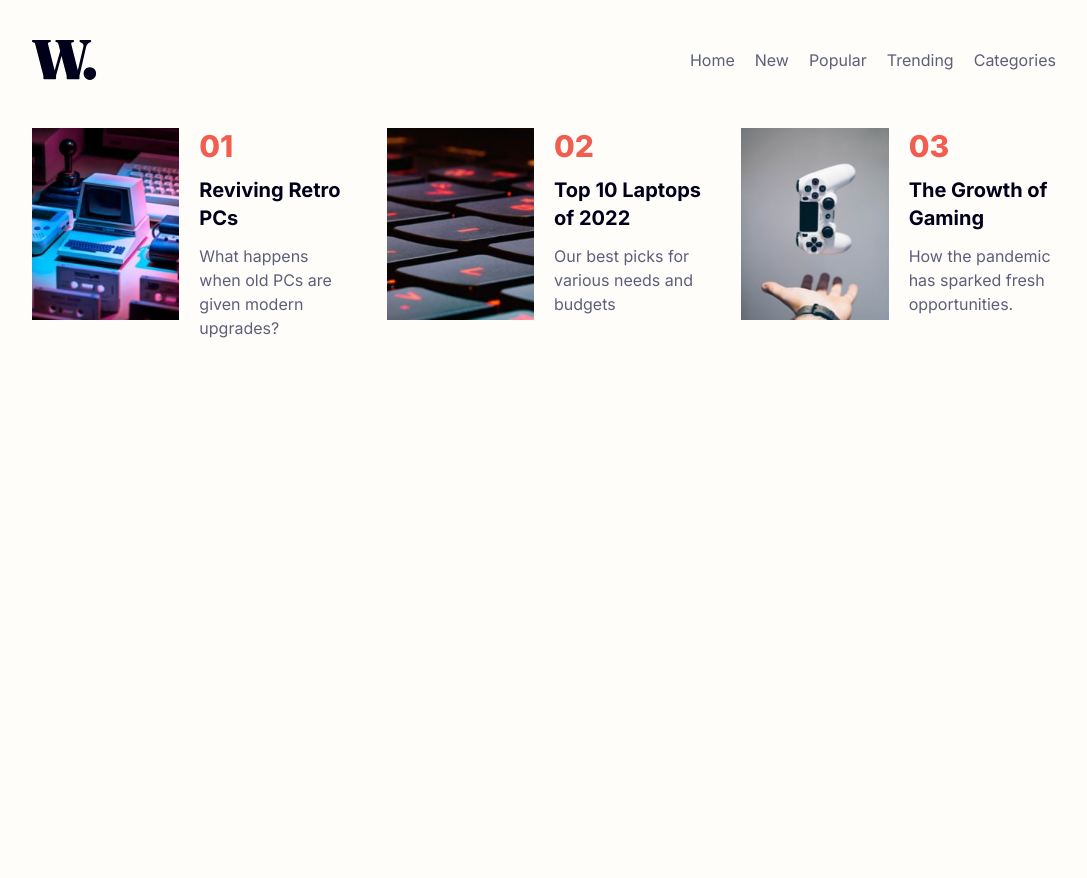
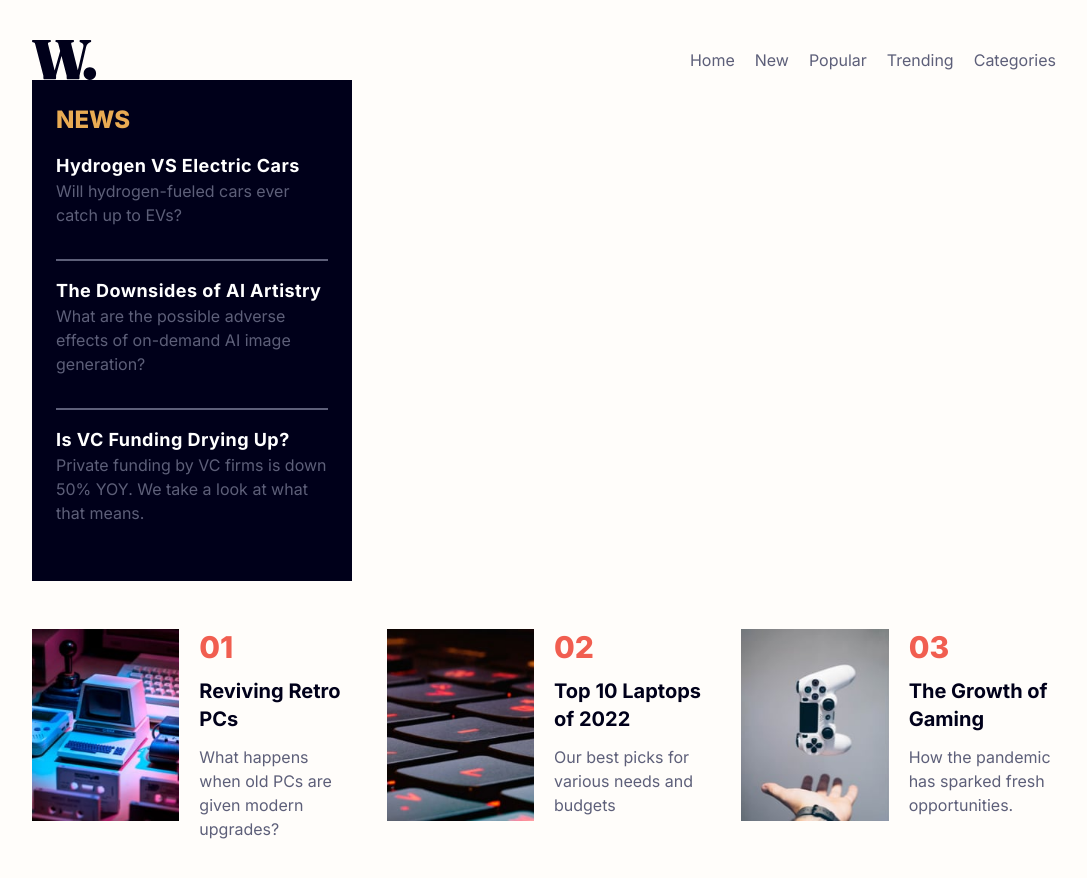
Before and after one commit to Friendlesso/News-Homepage, a React (Vite) app: page / in a window 1280 px wide. Shown: the top 878 px of the page, without its empty margins (96-1183 px from the left). Before the commit the page ends 800 px from the top, so only its background shows below. Built offline with nearby package versions, Linux system fonts and the light colour scheme.

Commit message:
Finished the SideBar for now. Will need fixing when the Main content gets added.

```diff
--- a/src/App.tsx
+++ b/src/App.tsx
@@ -1,11 +1,13 @@
 import Header from "./components/Header/Header"
 import NewsCard from "./components/NewsCard/NewsCard"
+import SideBar from "./components/Sidebar/Sidebar"
 
 function App() {
 
   return (
     <>
       <Header />
+      <SideBar />
       <NewsCard />
     </>
   )
--- /dev/null
+++ b/src/components/Sidebar/Sidebar.tsx
@@ -0,0 +1,27 @@
+import { SIDEBAR_DATA } from "../../data/sidebarData";
+import Article from "../../ui/Article";
+import Aside from "../../ui/Aside";
+
+export default function SideBar() {
+ return (
+  <>
+    <Aside
+      className="bg-(--dark-blue) p-6 flex flex-col gap-4 w-1/4 min-w-xs"
+    >
+      <h2 className="text-(--soft-orange) font-extrabold text-2xl">NEWS</h2>
+      {SIDEBAR_DATA.map((data) => (
+        <Article
+          className="flex flex-col border-b-2 border-(--dark-gray-blue) pb-8 last:border-0 "
+        >
+          <h3 className="text-white hover:text-(--soft-orange) font-bold text-lg/[150%] tracking-wide transition-colors duration-300 ease-in-out">
+            <a href={data.href}>
+              {data.title}
+            </a>
+          </h3>
+          <p className="text-(--dark-gray-blue)">{data.description}</p>
+        </Article>
+      ))}
+    </Aside>
+  </>
+ )
+}
--- /dev/null
+++ b/src/data/sidebarData.ts
@@ -0,0 +1,17 @@
+export const SIDEBAR_DATA = [
+  {
+    title: 'Hydrogen VS Electric Cars',
+    description: 'Will hydrogen-fueled cars ever catch up to EVs?',
+    href: '/'
+  },
+  {
+    title: 'The Downsides of AI Artistry',
+    description: 'What are the possible adverse effects of on-demand AI image generation?',
+    href: '/'
+  },
+  {
+    title: 'Is VC Funding Drying Up?',
+    description: 'Private funding by VC firms is down 50% YOY. We take a look at what that means.',
+    href: '/'
+  },
+]
--- a/src/index.css
+++ b/src/index.css
@@ -6,6 +6,8 @@
   --dark-gray-blue: hsl(236, 13%, 42%);
   --dark-blue: hsl(240, 100%, 5%);
   --soft-red: hsl(5, 85%, 63%);
+  --soft-orange: hsl(35, 77%, 62%);
+  --gray-blue: hsl(233, 8%, 79%);
 }
 
 
--- /dev/null
+++ b/src/ui/Aside.tsx
@@ -0,0 +1,16 @@
+type AsideProps = {
+  children: React.ReactNode;
+  className: string;
+}
+
+export default function Aside({
+  children, className
+}:AsideProps) {
+ return (
+  <aside
+    className={className}
+  >
+    {children}
+  </aside>
+ )
+}
```
